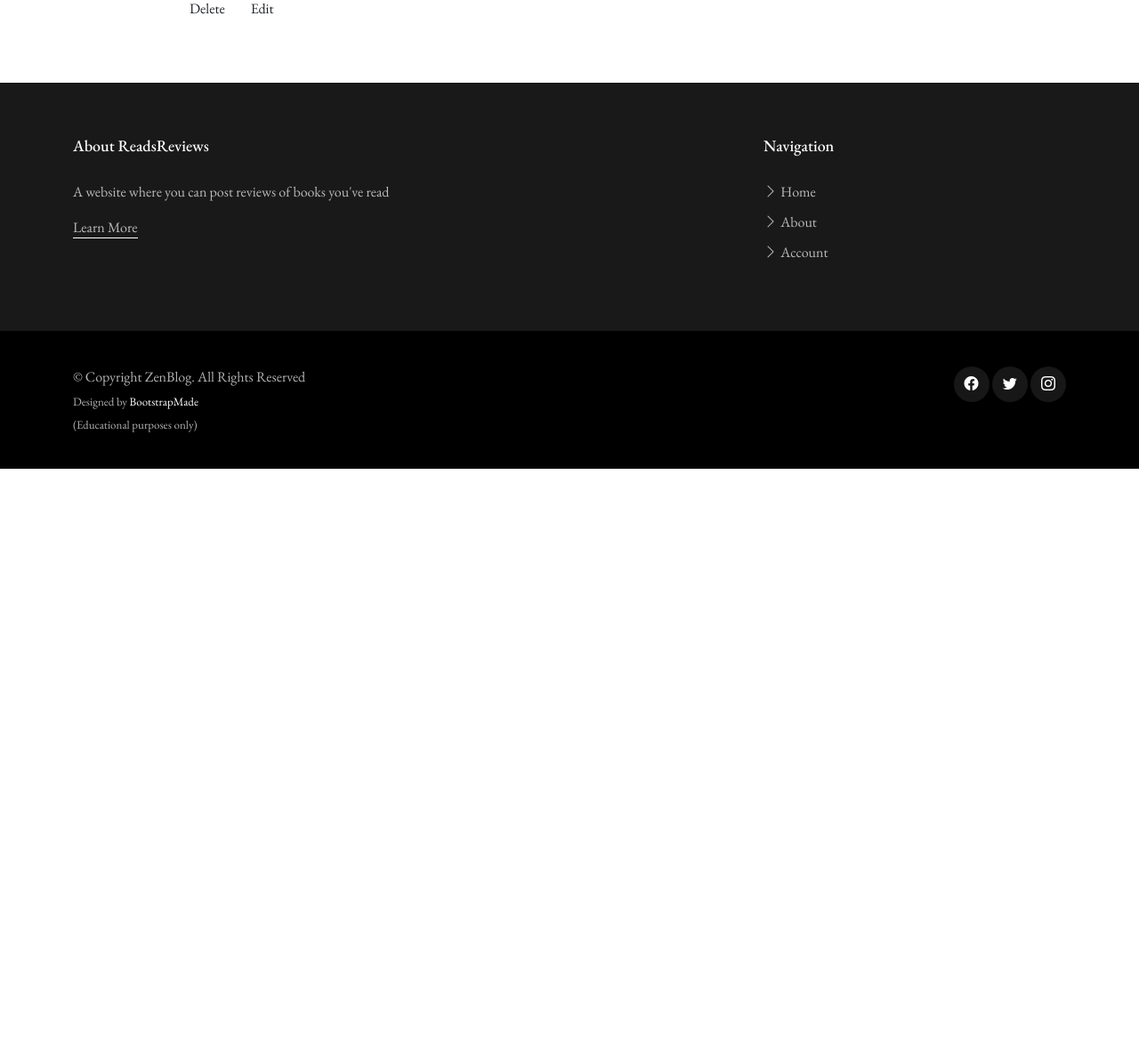
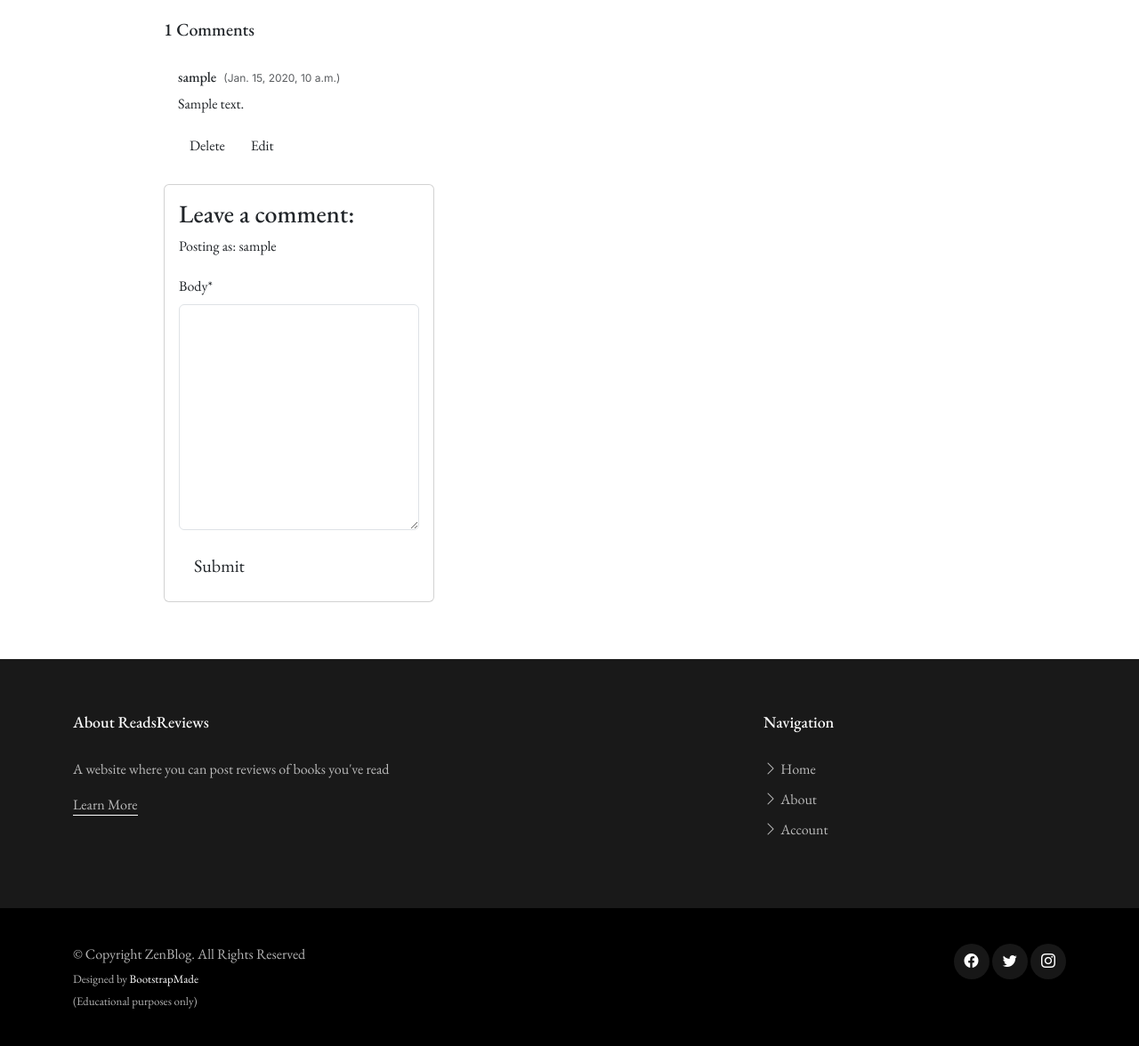
Before and after one commit to marcgithub23/pp4-reads-reviews, a Django app: a page that uses templates/base.html in a window 1280 px wide. Shown: the part 2199-3375 px from the top of the page at 89% size. Before the commit the page ends 2726 px from the top, so only its background shows below. Run offline with Django 4.2, Linux system fonts and the light colour scheme; a user stored in the database is signed in; tables that the repository leaves empty hold one stand-in row (values such as "Sample post"); one stand-in notice (Sample message) is shown; some libraries are stand-ins or nearby versions; some web fonts are replaced.

Commit message:
Implement comment form and display confirmation message

```diff
--- a/readsreviews/settings.py
+++ b/readsreviews/settings.py
@@ -46,6 +46,8 @@ INSTALLED_APPS = [
     'allauth',
     'allauth.account',
     'allauth.socialaccount',
+    'crispy_forms',
+    'crispy_bootstrap5',
     'django_summernote',
     'review',
     'about',
@@ -54,6 +56,9 @@ INSTALLED_APPS = [
 SITE_ID = 1
 LOGIN_REDIRECT_URL = '/'
 LOGOUT_REDIRECT_URL = '/'
+
+CRISPY_ALLOWED_TEMPLATE_PACKS = "bootstrap5"
+CRISPY_TEMPLATE_PACK = "bootstrap5"
 
 MIDDLEWARE = [
     'django.middleware.security.SecurityMiddleware',
--- a/requirements.txt
+++ b/requirements.txt
@@ -3,11 +3,13 @@ bleach==6.1.0
 certifi==2024.2.2
 cffi==1.16.0
 charset-normalizer==3.3.2
+crispy-bootstrap5==0.7
 cryptography==42.0.5
 defusedxml==0.7.1
 dj-database-url==0.5.0
 Django==4.2.11
 django-allauth==0.57.2
+django-crispy-forms==2.1
 django-summernote==0.8.20.0
 gunicorn==20.1.0
 idna==3.6
--- /dev/null
+++ b/review/forms.py
@@ -0,0 +1,8 @@
+from django import forms
+from .models import Comment
+
+
+class CommentForm(forms.ModelForm):
+    class Meta:
+        model = Comment
+        fields = ('body',)
--- a/review/templates/review/review_detail.html
+++ b/review/templates/review/review_detail.html
@@ -1,6 +1,7 @@
 {% extends 'base.html' %}
 
 {% load static %}
+{% load crispy_forms_tags %}
 
 {% block content %}
 
@@ -53,6 +54,24 @@
                     {% endfor %}
                 </div>
                 <!-- ======= End Comments ======= -->
+
+                <!-- ======= Comments Form ======= -->
+                <div class="col-md-4 card mb-4 mt-3">
+                    <div class="card-body">
+                        {% if user.is_authenticated %}
+                        <h3>Leave a comment:</h3>
+                        <p>Posting as: {{ user.username }}</p>
+                        <form id="commentForm" method="post" style="margin-top: 1.3em;">
+                            {{ comment_form | crispy }}
+                            {% csrf_token %}
+                            <button id="submitButton" type="submit" class="btn btn-signup btn-lg">Submit</button>
+                        </form>
+                        {% else %}
+                        <p>Log in to leave a comment</p>
+                        {% endif %}
+                    </div>
+                </div>
+                <!-- ======= End Comments Form ======= -->
             </div>
         </div>
     </div>
--- a/review/views.py
+++ b/review/views.py
@@ -1,6 +1,8 @@
 from django.shortcuts import render, get_object_or_404
 from django.views import generic
+from django.contrib import messages
 from .models import BookReview
+from .forms import CommentForm
 
 # Create your views here.
 
@@ -30,6 +32,20 @@ def review_detail(request, slug):
     comments = book_review.comments.all().order_by("-created_on")
     comment_count = book_review.comments.all().count()
 
+    if request.method == "POST":
+        comment_form = CommentForm(data=request.POST)
+        if comment_form.is_valid():
+            comment = comment_form.save(commit=False)
+            comment.commenter = request.user
+            comment.book_review = book_review
+            comment.save()
+            messages.add_message(
+                request, messages.SUCCESS,
+                'Comment submitted'
+            )
+
+    comment_form = CommentForm()
+
     return render(
         request,
         "review/review_detail.html",
@@ -37,5 +53,6 @@ def review_detail(request, slug):
             "review": book_review,
             "comments": comments,
             "comment_count": comment_count,
+            "comment_form": comment_form,
         },
     )
--- a/templates/base.html
+++ b/templates/base.html
@@ -107,6 +107,23 @@
 
     <!-- ======= Main ======= -->
     <main id="main">
+        <!-- ======= Confirmation Message ======= -->
+        <section>
+            <div class="container">
+                <div class="row">
+                    <div class="col-md-8 offset-md-2">
+                        {% for message in messages %}
+                        <div class="alert {{ message.tags }} alert-dismissible
+                            fade show" id="msg" role="alert">
+                            {{ message | safe }}
+                            <button type="button" class="btn-close" data-bs-dismiss="alert" aria-label="Close"></button>
+                        </div>
+                        {% endfor %}
+                    </div>
+                </div>
+            </div>
+        </section>
+        <!-- ======= End Confirmation Message ======= -->
 
         {% block content %}
         <!-- Content Goes here -->
```
